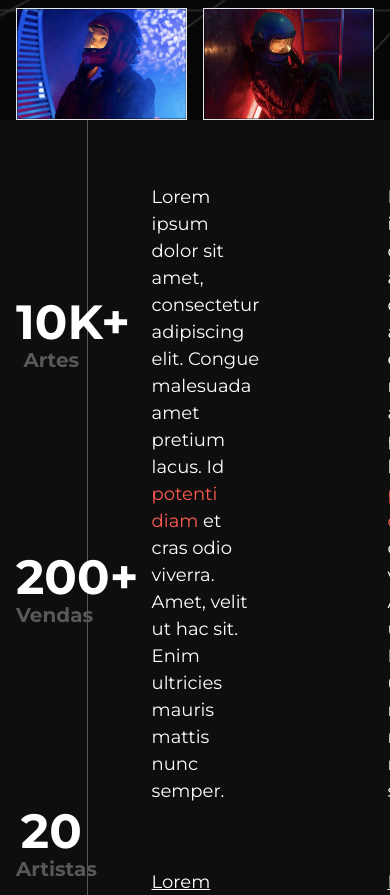
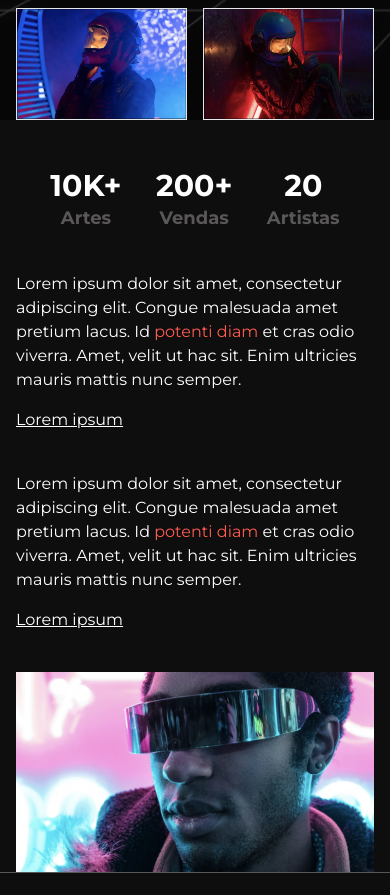
Before and after one commit to devsantosbruno/rocket-NFT, a React (Vite) app: page / in a window 390 px wide. Shown: the part 1009-1904 px from the top of the page. Built offline with nearby package versions, Linux system fonts and the light colour scheme.

Commit message:
feat: statistics information responsive

```diff
--- a/src/App.tsx
+++ b/src/App.tsx
@@ -65,25 +65,31 @@ export function App() {
 
         <section className="bg-[#0E0E0E] border-b-[1px] border-[#5A5757]">
           <div className="container px-4 mx-auto">
-            <div className="grid grid-cols-5">
-              <div className="flex flex-col justify-evenly border-r-[1px] border-[#5A5757]">
+            <div className="lg:grid lg:grid-cols-5">
+              <div className="flex lg:flex-col justify-evenly lg:border-r-[1px] lg:border-[#5A5757] pt-12 lg:pt-0">
                 <div className="flex flex-col text-center">
-                  <strong className="text-white text-5xl">10K+</strong>
-                  <span className="text-[#5A5757] font-semibold text-xl">
+                  <strong className="text-white text-3xl sm:text-5xl">
+                    10K+
+                  </strong>
+                  <span className="text-[#5A5757] font-semibold text-lg sm:text-xl">
                     Artes
                   </span>
                 </div>
 
                 <div className="flex flex-col text-center">
-                  <strong className="text-white text-5xl">200+</strong>
-                  <span className="text-[#5A5757] font-semibold text-xl">
+                  <strong className="text-white text-3xl sm:text-5xl">
+                    200+
+                  </strong>
+                  <span className="text-[#5A5757] font-semibold text-lg sm:text-xl">
                     Vendas
                   </span>
                 </div>
 
                 <div className="flex flex-col text-center">
-                  <strong className="text-white text-5xl">20</strong>
-                  <span className="text-[#5A5757] font-semibold text-xl">
+                  <strong className="text-white text-3xl sm:text-5xl">
+                    20
+                  </strong>
+                  <span className="text-[#5A5757] font-semibold text-lg sm:text-xl">
                     Artistas
                   </span>
                 </div>
@@ -91,8 +97,8 @@ export function App() {
 
               <div className="col-span-4">
                 <div className="flex flex-col justify-between h-full">
-                  <div className="flex gap-x-32 py-16 px-16">
-                    <div className="text-white text-[1.125rem]">
+                  <div className="flex flex-col sm:flex-row gap-10 lg:gap-x-32 py-10 sm:py-16 lg:px-16">
+                    <div className="text-white sm:text-[1.125rem]">
                       <p>
                         Lorem ipsum dolor sit amet, consectetur adipiscing elit.
                         Congue malesuada amet pretium lacus. Id
@@ -104,7 +110,7 @@ export function App() {
                         ultricies mauris mattis nunc semper.
                       </p>
 
-                      <div className="mt-16">
+                      <div className="mt-4 sm:mt-16">
                         <a
                           href="#"
                           className="underline text-white hover:text-[#FF5B50] transition duration-200"
@@ -114,7 +120,7 @@ export function App() {
                       </div>
                     </div>
 
-                    <div className="text-white text-[1.125rem]">
+                    <div className="text-white sm:text-[1.125rem]">
                       <p>
                         Lorem ipsum dolor sit amet, consectetur adipiscing elit.
                         Congue malesuada amet pretium lacus. Id
@@ -126,7 +132,7 @@ export function App() {
                         ultricies mauris mattis nunc semper.
                       </p>
 
-                      <div className="mt-16">
+                      <div className="mt-4 sm:mt-16">
                         <a
                           href="#"
                           className="underline text-white hover:text-[#FF5B50] transition duration-200"
@@ -140,7 +146,7 @@ export function App() {
                   <img
                     src="banner2.png"
                     alt=""
-                    className="w-full h-full object-cover object-center"
+                    className="w-full h-full min-h-[200px] object-cover object-center"
                   />
                 </div>
               </div>
```
